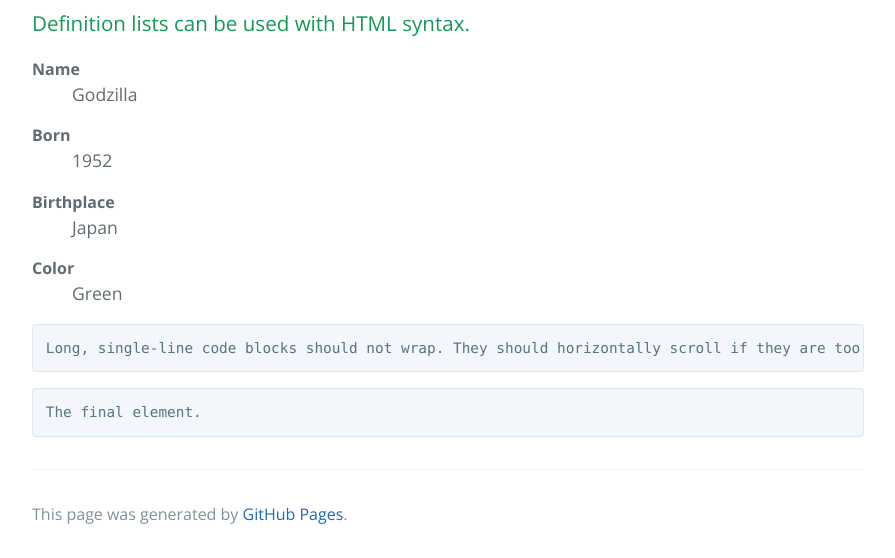
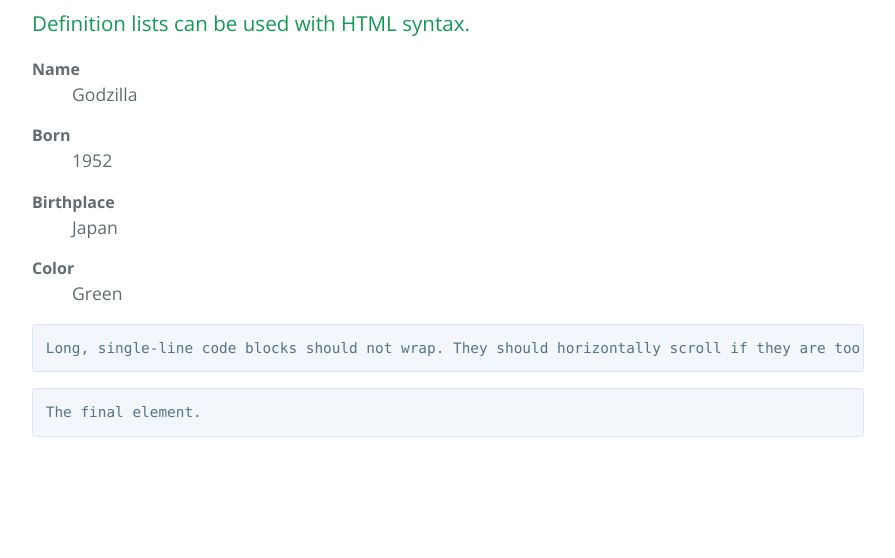
Before and after one commit to ThinGarfield/ThinGarfield.github.io, a Jekyll site: the page built from index.md, in a window 1280 px wide and 900 px high, scrolled down 3100 px, cut to the strip 342-900 px from the top of the window. Shown: the whole strip, without its empty margins (192-1087 px from the left). Built offline with Jekyll 4.4.1, drawn with Linux system fonts in a browser that asks for light colours; after the commit the page ends 3927 px from its top, so only the background shows below that.

```diff
--- a/_layouts/default.html
+++ b/_layouts/default.html
@@ -28,27 +32,13 @@
         <h1 class="project-name">{{ page.title | default: site.title | default: site.github.repository_name }}</h1>
         <h2 class="project-tagline">{{ page.description | default: site.description | default:
             site.github.project_tagline }}</h2>
-        {% if site.github.is_project_page %}
+        {% if false && site.github.is_project_page %}
         <a href="{{ site.github.repository_url }}" class="btn">View on GitHub</a>
-        {% endif %}
-        {% if site.show_downloads %}
-        <a href="{{ site.github.zip_url }}" class="btn">Download .zip</a>
-        <a href="{{ site.github.tar_url }}" class="btn">Download .tar.gz</a>
         {% endif %}
     </header>
 
     <main id="content" class="main-content" role="main">
         {{ content }}
-
-        <footer class="site-footer">
-            {% if site.github.is_project_page %}
-            <span class="site-footer-owner"><a href="{{ site.github.repository_url }}">{{ site.github.repository_name
-                    }}</a> is maintained by <a href="{{ site.github.owner_url }}">{{ site.github.owner_name
-                    }}</a>.</span>
-            {% endif %}
-            <span class="site-footer-credits">This page was generated by <a href="https://pages.github.com">GitHub
-                    Pages</a>.</span>
-        </footer>
     </main>
 </body>
 
--- a/_posts/2020-12-26-welcome-to-jekyll.markdown
+++ b/_posts/2020-12-26-welcome-to-jekyll.markdown
@@ -1,6 +1,6 @@
 ---
-layout: post
-title:  "My Test Post"
+layout: default
+title:  "Cow Rectangles"
 date:   2020-12-26 21:09:36 -0800
 categories: jekyll update
 ---
```
Also changed, not shown: other parts of _layouts/default.html (+4 -0 lines), Gemfile.lock (deleted), 1 other file.
